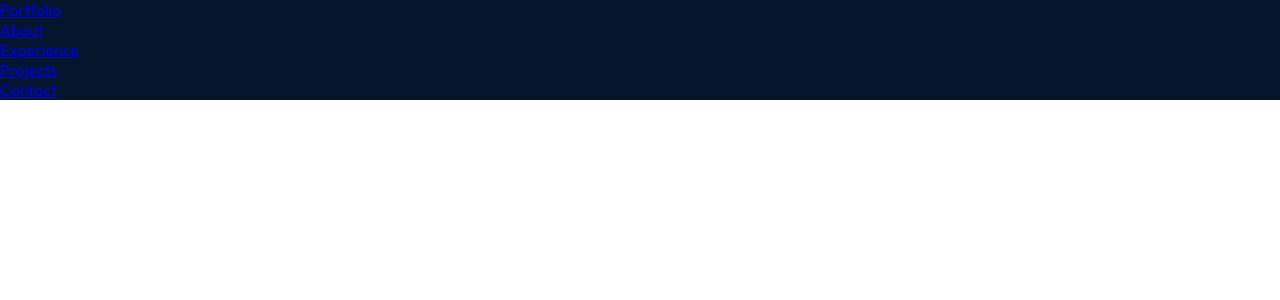
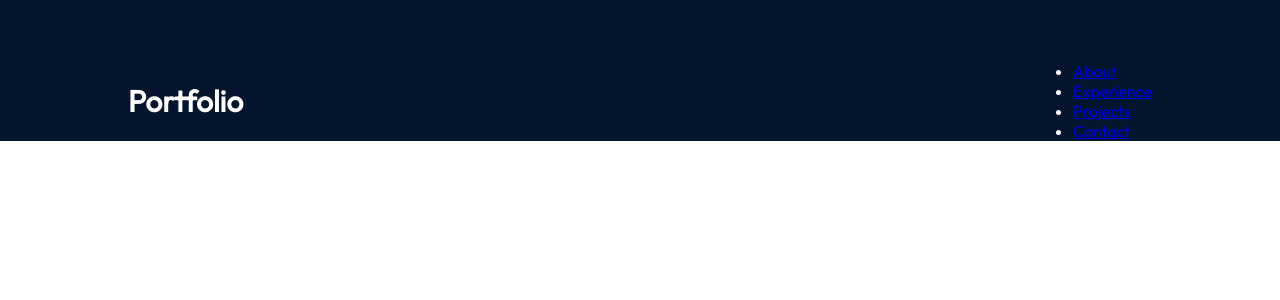
Before and after one commit to tatsuyax25/react-portfolio, a React (Vite) app: page / in a window 1280 px wide. Shown: the top 300 px of the page. Built offline with nearby package versions, Linux system fonts and the light colour scheme.

Commit message:
Add style to Navbar

```diff
--- a/src/componets/Navbar/Navbar.module.css
+++ b/src/componets/Navbar/Navbar.module.css
@@ -0,0 +1,18 @@
+@import "../../vars.css";
+
+.navbar {
+  position: relative;
+  display: flex;
+  align-items: center;
+  justify-content: space-between;
+  padding-top: 61px;
+  z-index: 2;
+  margin: 0 10%;
+}
+
+.title {
+  font-size: 30px;
+  font-weight: 600;
+  text-decoration: none;
+  color: var(--color-text);
+}
```
